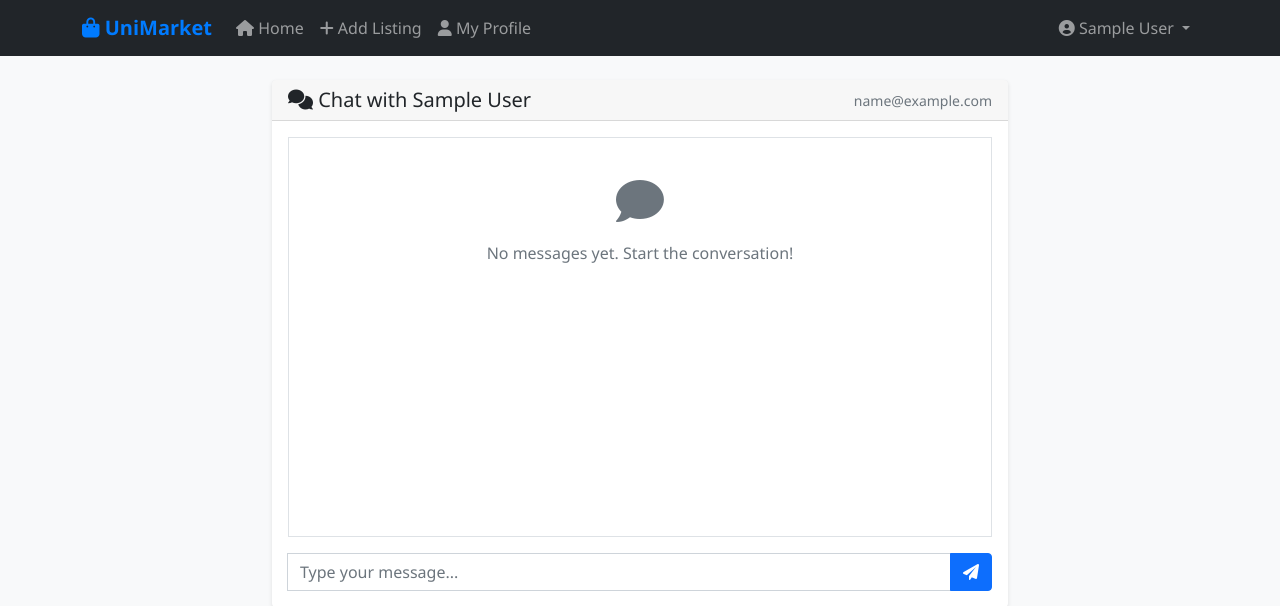
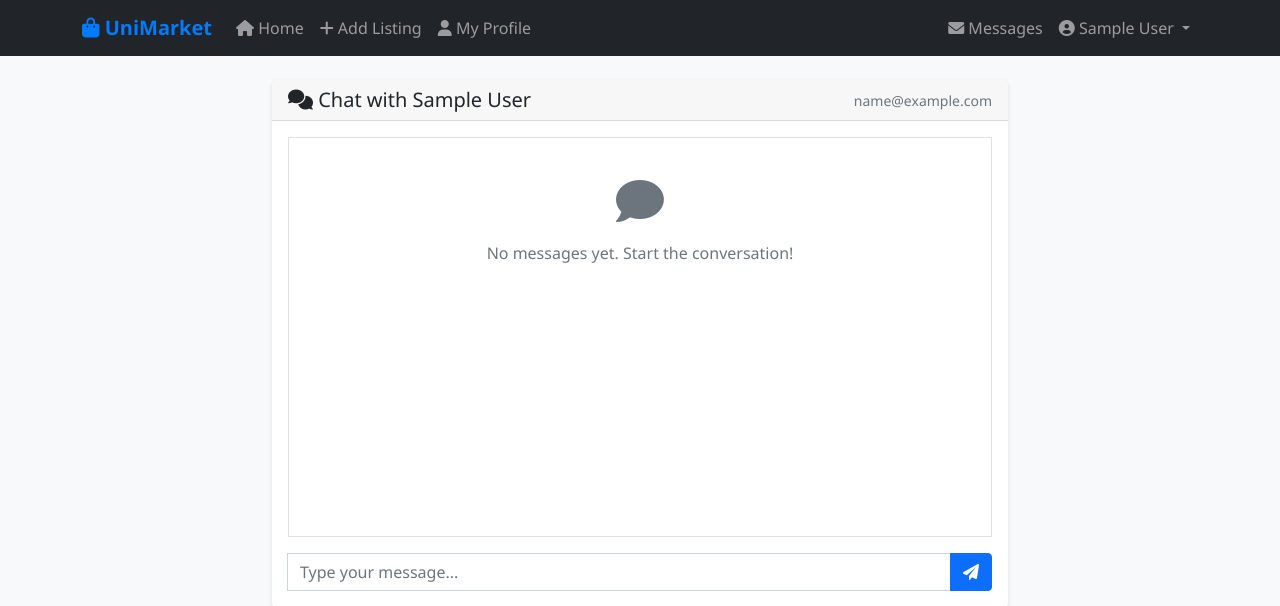
Before and after one commit to nithixh/UniMarket, a Flask app: page /messages/1 in a window 1280 px wide. Shown: the top 606 px of the page. Run offline with Flask 3, Linux system fonts and the light colour scheme; the visitor is signed in with stand-in values (Sample User, id 1); data that the repository does not hold is empty.

Commit message:
Update base.html

```diff
--- a/templates/base.html
+++ b/templates/base.html
@@ -47,6 +47,11 @@
 
                 <ul class="navbar-nav">
                     {% if session.user_id %}
+                    <li class="nav-item">
+                        <a class="nav-link" href="{{ url_for('chats') }}">
+                            <i class="fas fa-envelope"></i> Messages
+                        </a>
+                    </li>
                     <li class="nav-item dropdown">
                         <a class="nav-link dropdown-toggle" href="#" id="navbarDropdown" role="button" data-bs-toggle="dropdown">
                             <i class="fas fa-user-circle"></i> {{ session.user_name }}
```
